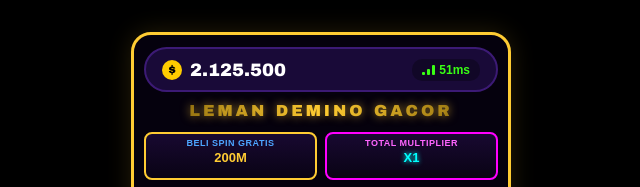
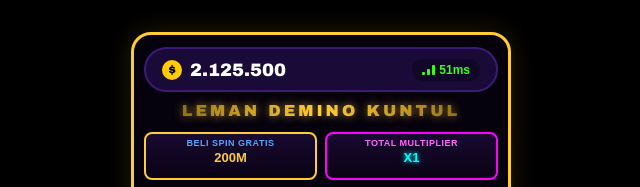
Before and after one commit to puteriid24-gif/demino-gaple, a plain HTML site: page index.html in a window 1280 px wide. Shown: the top 187 px of the page, 319-959 px from the left. Drawn offline with Linux system fonts and the light colour scheme.

Commit message:
Update index.html

```diff
--- a/index.html
+++ b/index.html
@@ -307,7 +307,7 @@
     </div>
 
     <!-- TULISAN BARU DISINI -->
-    <div class="brand-banner">Leman Demino Gacor</div>
+    <div class="brand-banner">Leman Demino kuntul</div>
 
     <div class="features-row">
         <div class="feat-card"><div class="title">BELI SPIN GRATIS</div><div class="value">200M</div></div>
```
